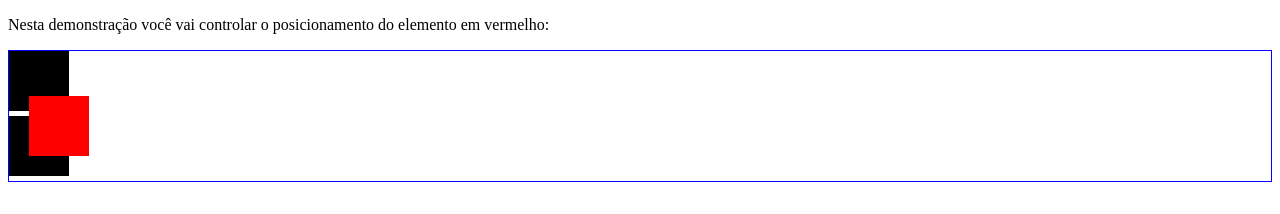
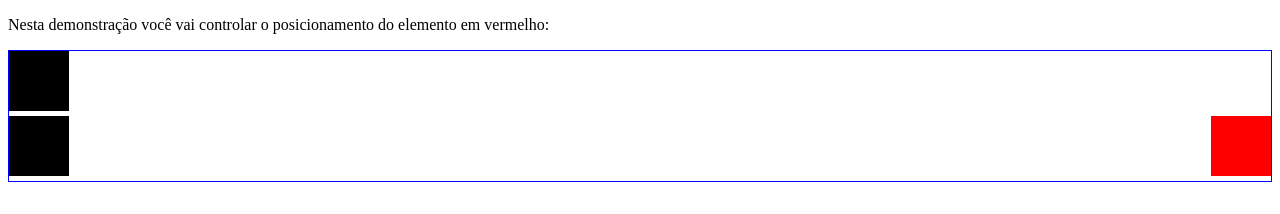
Before and after one commit to devpabloh/curso-roccketseat, a plain HTML site: page Position/index.html in a window 1280 px wide. Drawn offline with Linux system fonts and the light colour scheme.

Commit message:
Update index.css

```diff
--- a/Position/index.css
+++ b/Position/index.css
@@ -13,7 +13,7 @@ div{
 .position{
     background-color: red;
     position: absolute; /* Não respeita o fluxo */
-    bottom: 20px;
-    left: 20px;
+    bottom: 0px;
+    right: 0px;
     z-index: auto;
 }
```
